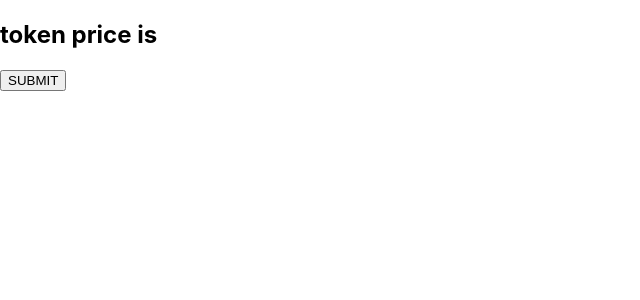
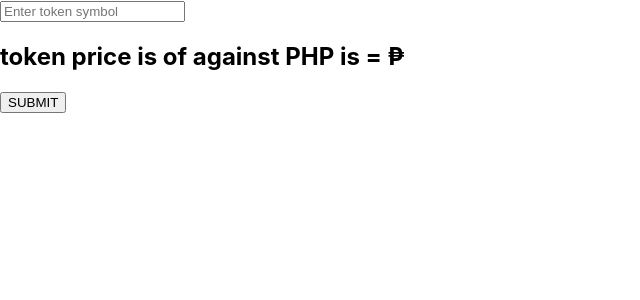
Before and after one commit to aljager1983/nftpricecomparator, a React (Create React App) app: page / in a window 1280 px wide. Shown: the top 300 px of the page, without its empty margins (0-640 px from the left). Built offline with nearby package versions, Linux system fonts and the light colour scheme.

Commit message:
reading from input--failed

```diff
--- a/package.json
+++ b/package.json
@@ -9,6 +9,7 @@
     "axios": "^1.2.5",
     "body-parser": "^1.20.1",
     "cors": "^2.8.5",
+    "nodemon": "^2.0.20",
     "react": "^18.2.0",
     "react-dom": "^18.2.0",
     "react-scripts": "5.0.1",
--- a/server.js
+++ b/server.js
@@ -10,8 +10,10 @@ app.use(cors())
 
 app.get('/coins', (req, res) => {
     //use config since url arent to be used specified as alias in axios.request
+
     const config = {
-        url: 'https://api.coingecko.com/api/v3/simple/price?ids=tower&vs_currencies=usd#',
+        url: 'https://api.coingecko.com/api/v3/simple/price?ids=tower&vs_currencies=php#',
+        // url: 'https://api.coingecko.com/api/v3/simple/price?ids='+ x + '&vs_currencies=usd#',
         headers : {
           accept : 'application/json'
       }
--- a/src/App.css
+++ b/src/App.css
@@ -1,38 +1,4 @@
-.App {
-  text-align: center;
+.disabled {
+  cursor: not-allowed;
+  opacity: 0.6;
 }
-
-.App-logo {
-  height: 40vmin;
-  pointer-events: none;
-}
-
-@media (prefers-reduced-motion: no-preference) {
-  .App-logo {
-    animation: App-logo-spin infinite 20s linear;
-  }
-}
-
-.App-header {
-  background-color: #282c34;
-  min-height: 100vh;
-  display: flex;
-  flex-direction: column;
-  align-items: center;
-  justify-content: center;
-  font-size: calc(10px + 2vmin);
-  color: white;
-}
-
-.App-link {
-  color: #61dafb;
-}
-
-@keyframes App-logo-spin {
-  from {
-    transform: rotate(0deg);
-  }
-  to {
-    transform: rotate(360deg);
-  }
-}
--- a/src/App.jsx
+++ b/src/App.jsx
@@ -1,5 +1,5 @@
 
-import { useEffect, useState} from 'react';
+import {useState} from 'react';
 import './App.css';
 
 function App() {
@@ -13,22 +13,53 @@ function App() {
 
 // const [token, setToken] = useState(null);
 const [coins, setCoins] = useState(null);
+const [tokenUnit, setToken] = useState("");
 
+//fetching token unit
+const token = () => {
+  const x = document.getElementById("tokenID").value;
+  setToken(x);
+}
+//fetching token prices
   const getCoins = () => {
-  fetch('https://api.coingecko.com/api/v3/simple/price?ids=tower&vs_currencies=usd#')
+  // const tokenStr = JSON.stringify(tokenUnit)
+  // const url = 'http://localhost:8000'
+  const url = 'https://api.coingecko.com/api/v3/simple/price?ids=' + tokenUnit + '&vs_currencies=php#';
+  // const url = 'https://api.coingecko.com/api/v3/simple/price?ids=tower&vs_currencies=php#'
+  // const url = "https://api.coingecko.com/api/v3/coins/markets?vs_currency=usd&order=market_cap_desc&per_page=100&page=1"
+
+  fetch(url)
   .then((response) => response.json())
-  .then(coins => setCoins(coins.tower.usd) )
-  // .then(token => setToken(token.data))
-
-  .catch(err => console.log(err))
+  // .then(coins => setCoins(coins))
+  .then(coins => console.log(coins))
+  // .catch(err => console.log(typeof(url)))
+  .catch(err => console.log("error"))
 }
 
 
+  const tokenPrice = () => {
+    getCoins();
+    document.getElementById("btn").disabled = true;
+    setTimeout(buttonTime, 5000);
+    }
+  //shows the timer near the button
+  // const showTimer = () => {
+
+  // }
+
+  //timeout for button
+  const buttonTime = () => {
+    document.getElementById("btn").disabled = false;
+  }
+//fetching current exchange rate of USD to PHP
 
   return (
     <div>
-      <h2>token price is {coins}</h2>
-      <button type='submit' onClick={getCoins}>SUBMIT</button>
+      <input onChange={token} id="tokenID" placeholder='Enter token symbol'></input>
+      <h2>token price is of {tokenUnit} against PHP is = ₱{coins}</h2>
+      {/* <h2>Current exchange rate for USD to PHP is {coins * 54} </h2>
+      <h2>TOWER to PHP is {coins * 54} </h2> */}
+      <button type='submit' onClick={tokenPrice} id='btn'>SUBMIT</button>
     </div>
   );
 }
```
Also changed, not shown: 1 other file (tests, documents, lock files or other folders).
